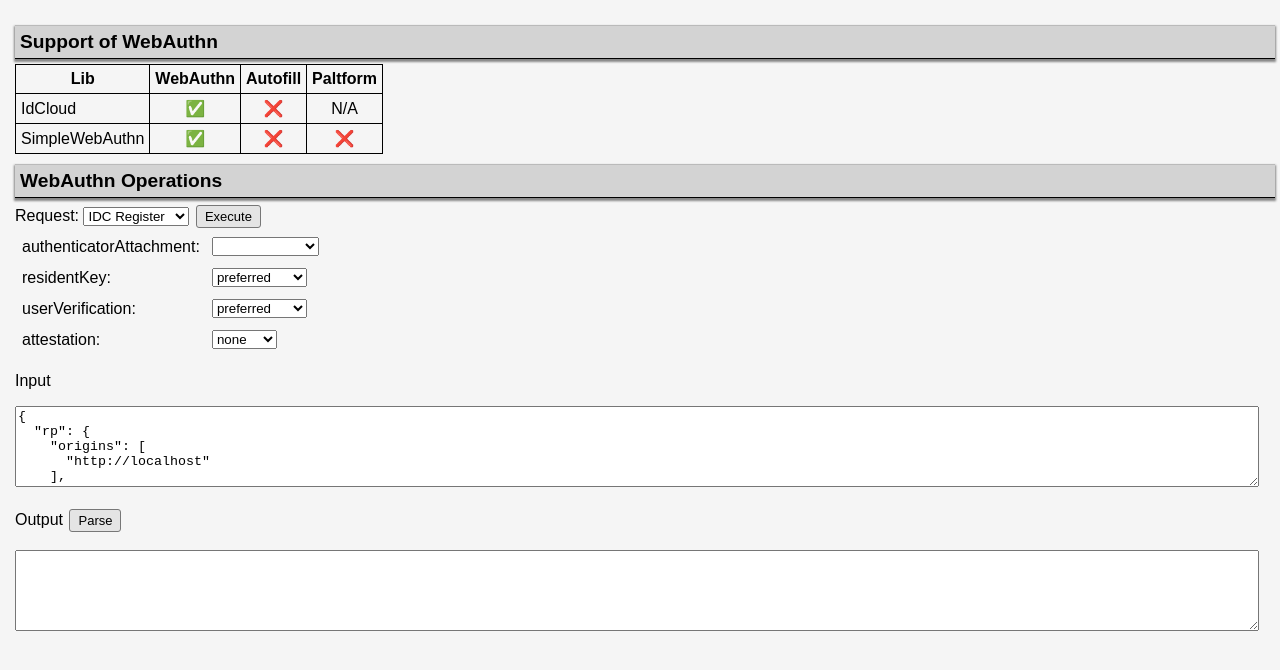
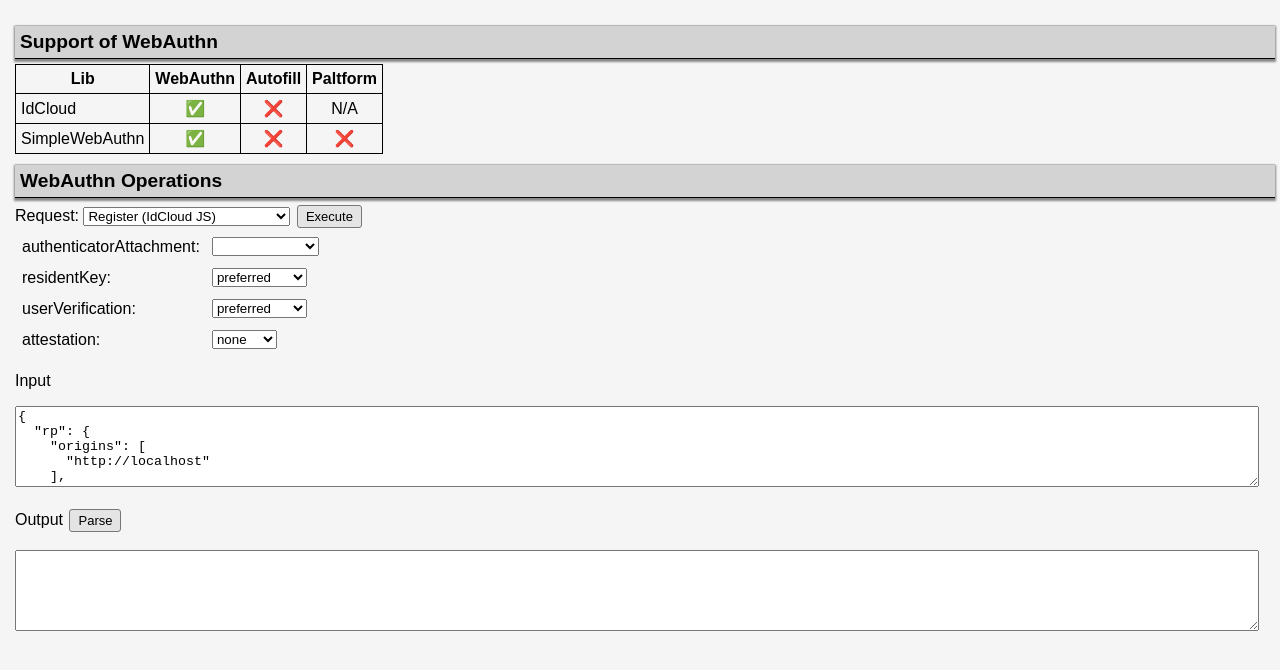
Before and after one commit to opotonniee/webauthn-playground, a plain HTML site: page index.html in a window 1280 px wide. Drawn offline with Linux system fonts and the light colour scheme.

Commit message:
full js names

```diff
--- a/index.html
+++ b/index.html
@@ -69,10 +69,10 @@
   <div>
     Request:
     <select id="request">
-      <option value="0">IDC Register</option>
-      <option value="1">IDC Login</option>
-      <option value="2">SWA Register</option>
-      <option value="3">SWA Login</option>
+      <option value="0">Register (IdCloud JS)</option>
+      <option value="1">Login (IdCloud JS)</option>
+      <option value="2">Register (SimpleWebAuthn JS)</option>
+      <option value="3">Login (SimpleWebAuthn JS)</option>
     </select>
     <button id="run">Execute</button>
     <span id="status" class="result"></span>
```
